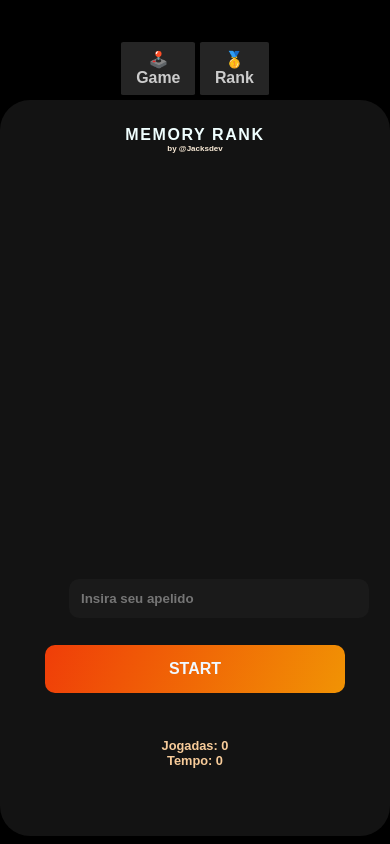
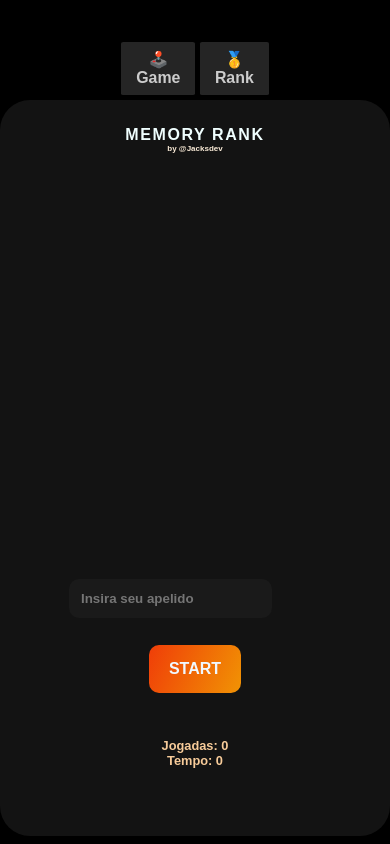
Before and after one commit to jackobala/MemoryRank, a plain HTML site: page index.html in a window 390 px wide. Shown: the top 844 px of the page. Drawn offline with Linux system fonts and the light colour scheme; a web font is replaced by a local one.

Commit message:
styles new

```diff
--- a/style.css
+++ b/style.css
@@ -247,9 +247,4 @@ top: 5%
       height: 70px;
       font-size: 2em;
   }
-
-  .reset, input {
-      width: 100%;
-      max-width: 300px;
-  }
 }
```
